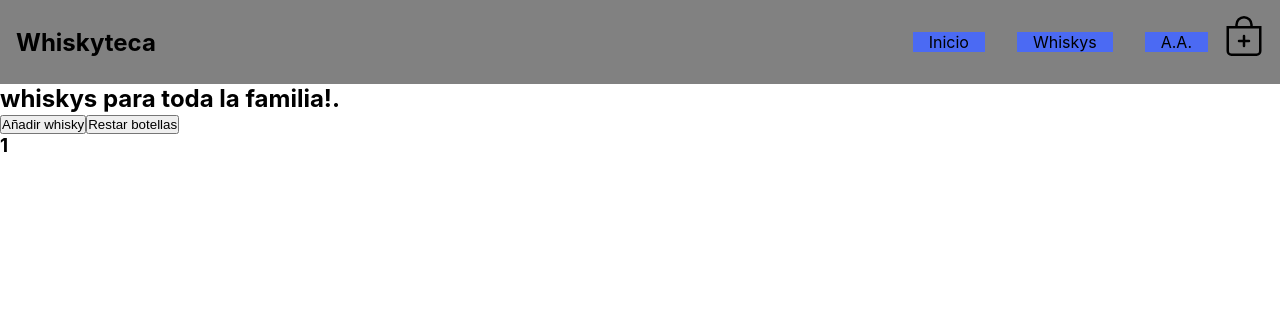
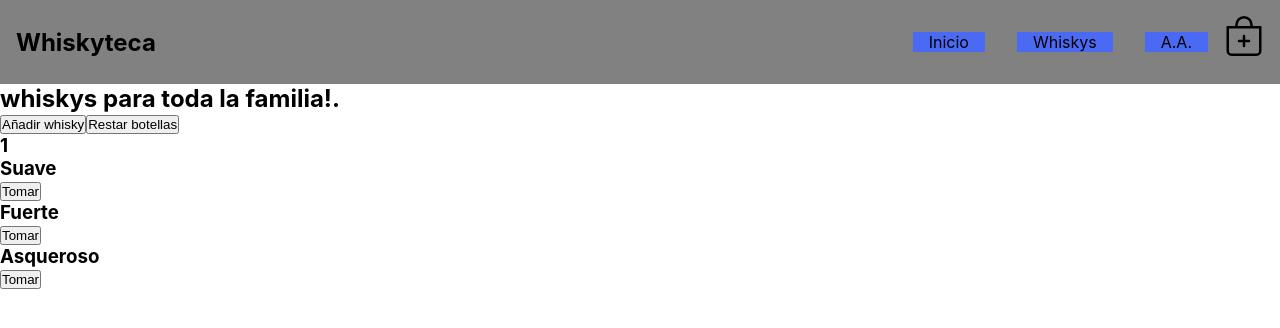
Before and after one commit to CesarTG/Whiskyteca, a React (Create React App) app: page / in a window 1280 px wide. Shown: the top 328 px of the page. Built offline with nearby package versions, Linux system fonts and the light colour scheme.

Commit message:
mejorando el map

```diff
--- a/src/App.js
+++ b/src/App.js
@@ -12,6 +12,7 @@ function App() {
     <NavBar />
     <ItemListContainer texto="whiskys para toda la familia!. " />
     <ItemCount stock={5} initial={1} />
+    <ItemList/>
   </>;
 }
 
--- a/src/components/ItemList/ItemList.js
+++ b/src/components/ItemList/ItemList.js
@@ -21,18 +21,16 @@ export const ItemList = () => {
 
     return (<div>
         {licores.map((whisky) => (
-            <Licor key={whisky.id} nombre={whisky.nombre} role={whisky.role} />))}
+            <Licor key={whisky.id} titulo={whisky.nombre} role={whisky.role} />))}
     </div>
-
     );
-
 }
 
-const Licor = ({ whisky }) => {
+const Licor = ({id, nombre , role}) => {
     return (<>
-        <h4>{whisky.id}</h4>
-        <h4>{whisky.nombre}</h4>
-        <h3>{whisky.role}</h3>
+        <h4>{id}</h4>
+        <h4>{nombre}</h4>
+        <h3>{role}</h3>
         <button>Tomar</button>
 
     </>);
```
